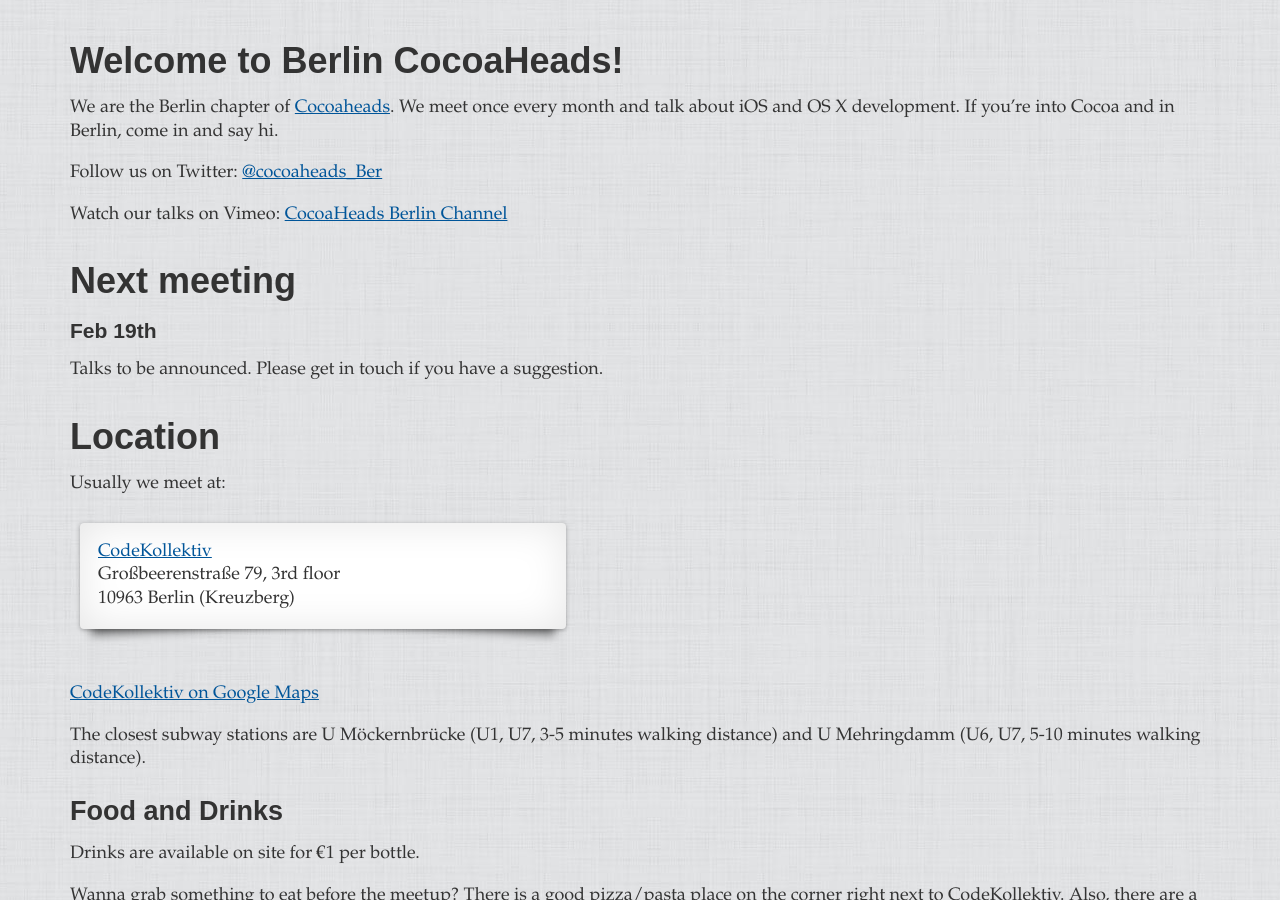
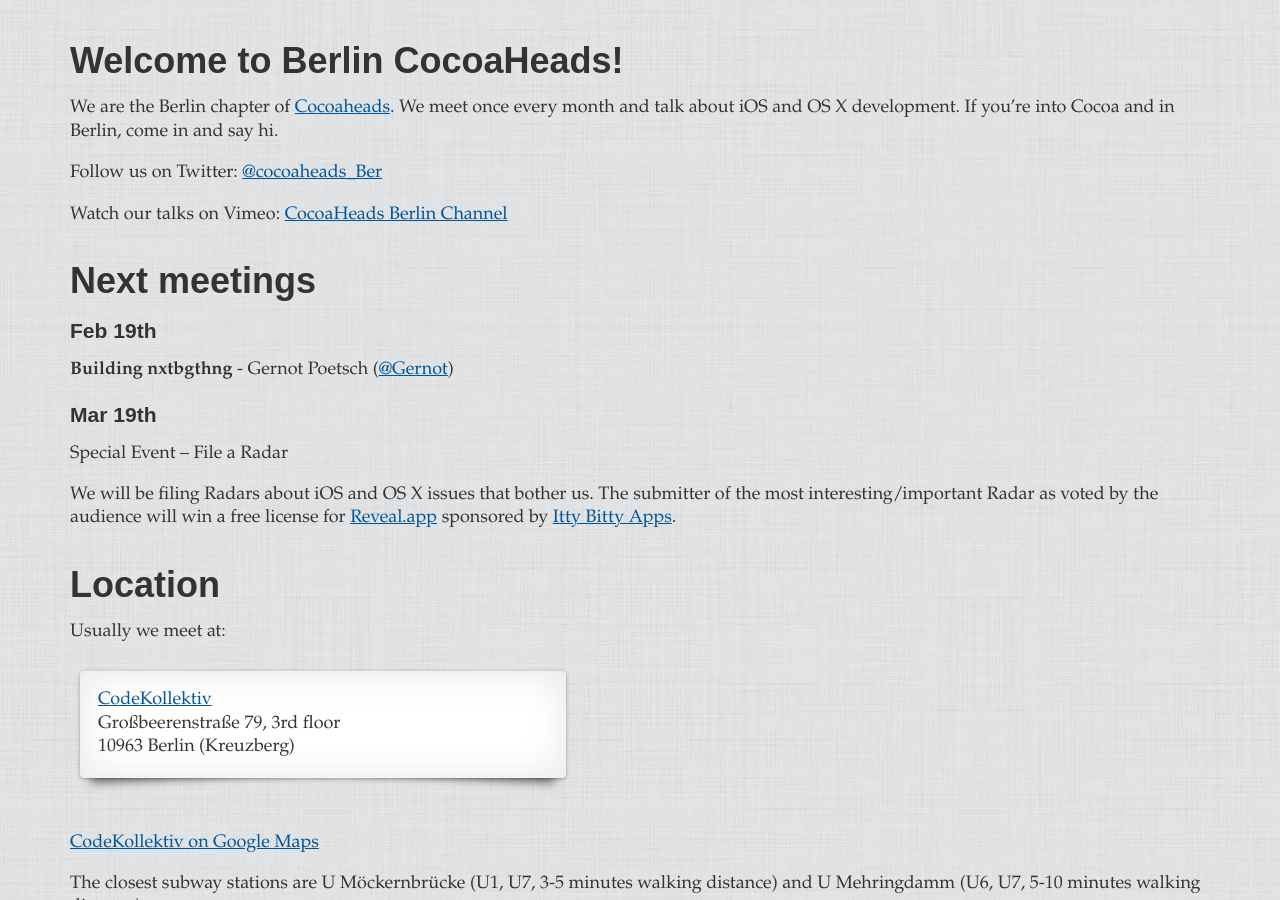
Before and after one commit to cocoaheads-berlin/cocoaheads-berlin.github.com, a Jekyll site: the page built from index.markdown, in a window 1280 px wide and 900 px high, scrolled down 327 px. Built offline with Jekyll 4.4.1, drawn with Linux system fonts in a browser that asks for light colours; some web fonts are replaced; Markdown is read by kramdown in place of the engine named in the settings.

Commit message:
updated the detail for the next two events

```diff
--- a/index.markdown
+++ b/index.markdown
@@ -13,13 +13,18 @@ Follow us on Twitter: [@cocoaheads_Ber](https://twitter.com/cocoaheads_BER)
 
 Watch our talks on Vimeo: [CocoaHeads Berlin Channel](https://vimeo.com/channels/cocoaheadsberlin)
 
-# Next meeting
+# Next meetings
 
 ### Feb 19th
 
-Talks to be announced. Please get in touch if you have a suggestion.
+**Building nxtbgthng** - Gernot Poetsch ([@Gernot](https://twitter.com/gernot))
 
 
+### Mar 19th
+
+Special Event – File a Radar
+
+We will be filing Radars about iOS and OS X issues that bother us. The submitter of the most interesting/important Radar as voted by the audience will win a free license for [Reveal.app](http://revealapp.com) sponsored by [Itty Bitty Apps](http://www.ittybittyapps.com).
 
 
 <script type="text/javascript">
```
